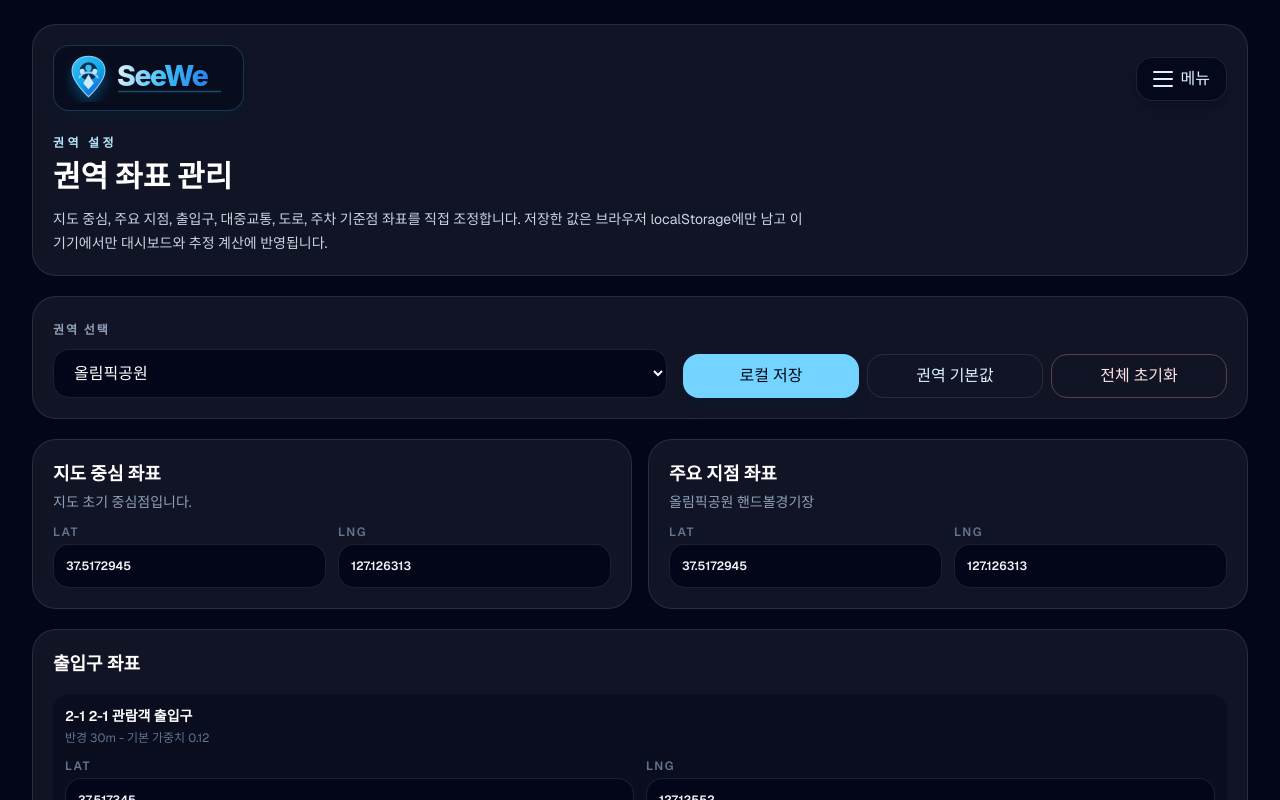
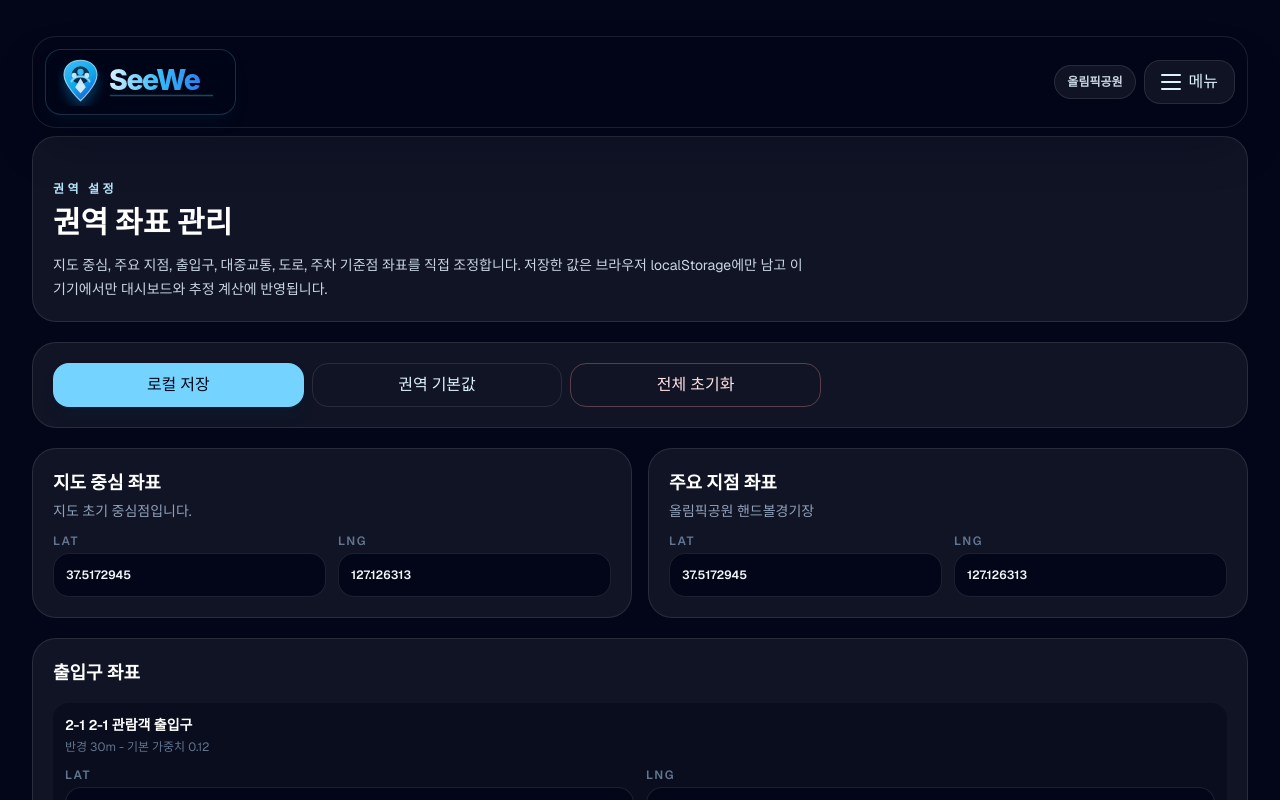
Before and after one commit to Kimajun0919/SeeWe, a Next.js app: page /settings/areas in a window 1280 px wide. Shown: the top 800 px of the page. Built offline with nearby package versions, Linux system fonts and the light colour scheme.

Commit message:
feat: streamline dashboard and area settings UI by removing redundant headers and integrating BrandLogo into DashboardMenu

```diff
--- a/components/dashboard/DashboardDetailsClient.tsx
+++ b/components/dashboard/DashboardDetailsClient.tsx
@@ -1,7 +1,6 @@
 "use client";
 
 import { useMemo, useState } from "react";
-import { BrandLogo } from "@/components/common/BrandLogo";
 import { ErrorNotice } from "@/components/common/ErrorNotice";
 import { LoadingSkeleton } from "@/components/common/LoadingSkeleton";
 import { defaultAreaNm, getAreaConfig as getStaticAreaConfig } from "@/lib/config/areas";
@@ -33,20 +32,12 @@ export function DashboardDetailsClient({ initialAreaNm }: DashboardDetailsClient
   return (
     <main className="min-h-dvh overflow-x-hidden bg-[radial-gradient(circle_at_top,rgba(14,165,233,0.18),transparent_36%),#020617] px-3 py-4 text-slate-100 sm:px-6 sm:py-6 lg:px-8">
       <div className="mx-auto flex w-full max-w-7xl flex-col gap-4 sm:gap-5">
-        <header className="rounded-[1.75rem] border border-white/10 bg-white/[0.06] p-4 shadow-2xl shadow-slate-950/25 sm:rounded-3xl sm:p-5">
-          <div className="flex flex-col gap-4 lg:flex-row lg:items-center lg:justify-between">
-            <div className="min-w-0">
-              <BrandLogo />
-            </div>
-
         <DashboardMenu
           areaNm={areaConfig.areaNm}
           areaOptions={areaConfigs}
           currentPage="details"
           onAreaChange={setAreaNm}
         />
-          </div>
-        </header>
 
         <RefreshControl
           isFetching={live.isFetching}
--- a/components/dashboard/DashboardMenu.tsx
+++ b/components/dashboard/DashboardMenu.tsx
@@ -2,6 +2,7 @@
 
 import Link from "next/link";
 import { useEffect, useRef, useState } from "react";
+import { BrandLogo } from "@/components/common/BrandLogo";
 
 type DashboardMenuProps = {
   areaNm: string;
@@ -53,13 +54,26 @@ export function DashboardMenu({ areaNm, areaOptions, currentPage, feedbackFormUr
   }, [isOpen]);
 
   return (
-    <div ref={menuRef} className="relative">
+    <nav
+      ref={menuRef}
+      aria-label="주요 메뉴"
+      className="sticky top-3 z-50 rounded-[1.75rem] border border-white/10 bg-slate-950/85 p-3 shadow-2xl shadow-slate-950/30 backdrop-blur sm:rounded-3xl"
+    >
+      <div className="flex items-center justify-between gap-3">
+        <div className="min-w-0 flex-1">
+          <BrandLogo />
+        </div>
+
+        <div className="flex min-w-0 items-center gap-2">
+          <span className="hidden max-w-40 truncate rounded-full border border-white/10 bg-white/[0.06] px-3 py-2 text-xs font-semibold text-slate-300 sm:inline">
+            {areaOptions?.find((area) => area.areaNm === areaNm)?.displayName ?? areaNm}
+          </span>
           <button
             type="button"
             aria-expanded={isOpen}
             aria-label="메뉴 열기"
             onClick={() => setIsOpen((current) => !current)}
-        className="inline-flex min-h-11 w-full items-center justify-center gap-2 rounded-2xl border border-white/10 bg-slate-950/80 px-4 py-2 text-sm font-semibold text-sky-100 shadow-lg shadow-slate-950/20 transition hover:bg-white/10 sm:w-auto"
+            className="inline-flex min-h-11 items-center justify-center gap-2 rounded-2xl border border-white/10 bg-white/[0.06] px-4 py-2 text-sm font-semibold text-sky-100 transition hover:bg-white/10"
           >
             <span className="flex h-4 w-5 flex-col justify-between" aria-hidden="true">
               <span className="h-0.5 rounded-full bg-current" />
@@ -68,9 +82,11 @@ export function DashboardMenu({ areaNm, areaOptions, currentPage, feedbackFormUr
             </span>
             메뉴
           </button>
+        </div>
+      </div>
 
       {isOpen ? (
-        <div className="absolute right-0 top-12 z-50 grid w-56 gap-2 rounded-3xl border border-white/10 bg-slate-950/95 p-3 text-sm shadow-2xl shadow-slate-950/40 backdrop-blur">
+        <div className="absolute right-3 top-[4.5rem] z-50 grid w-[min(20rem,calc(100vw-2rem))] gap-2 rounded-3xl border border-white/10 bg-slate-950/95 p-3 text-sm shadow-2xl shadow-slate-950/40 backdrop-blur">
           {canSelectArea ? (
             <label className="grid gap-2 rounded-2xl bg-white/[0.06] p-3 text-xs font-semibold uppercase tracking-[0.14em] text-slate-400">
               권역 선택
@@ -115,6 +131,6 @@ export function DashboardMenu({ areaNm, areaOptions, currentPage, feedbackFormUr
           ) : null}
         </div>
       ) : null}
-    </div>
+    </nav>
   );
 }
--- a/components/dashboard/DashboardOverviewClient.tsx
+++ b/components/dashboard/DashboardOverviewClient.tsx
@@ -1,7 +1,6 @@
 "use client";
 
 import { useMemo, useState } from "react";
-import { BrandLogo } from "@/components/common/BrandLogo";
 import { ErrorNotice } from "@/components/common/ErrorNotice";
 import { LoadingSkeleton } from "@/components/common/LoadingSkeleton";
 import { CrowdMap } from "@/components/map/CrowdMap";
@@ -31,11 +30,6 @@ export function DashboardOverviewClient({ initialAreaNm }: DashboardOverviewClie
   return (
     <main className="min-h-dvh overflow-x-hidden bg-[radial-gradient(circle_at_top,rgba(14,165,233,0.22),transparent_35%),#020617] px-3 py-4 text-slate-100 sm:px-6 sm:py-6 lg:px-8">
       <div className="mx-auto flex w-full max-w-7xl flex-col gap-4 sm:gap-5">
-        <header className="flex flex-col gap-5 rounded-[1.75rem] border border-white/10 bg-white/[0.06] p-4 shadow-2xl shadow-slate-950/25 sm:rounded-3xl sm:p-5 lg:flex-row lg:items-center lg:justify-between">
-          <div className="min-w-0 flex-1">
-            <BrandLogo />
-          </div>
-
         <DashboardMenu
           areaNm={areaConfig.areaNm}
           areaOptions={areaConfigs}
@@ -43,7 +37,6 @@ export function DashboardOverviewClient({ initialAreaNm }: DashboardOverviewClie
           feedbackFormUrl={feedbackFormUrl}
           onAreaChange={setAreaNm}
         />
-        </header>
 
         {live.isError ? <ErrorNotice message={live.errorMessage} /> : null}
 
--- a/components/settings/AreaSettingsClient.tsx
+++ b/components/settings/AreaSettingsClient.tsx
@@ -2,7 +2,6 @@
 
 import Link from "next/link";
 import { useMemo, useState } from "react";
-import { BrandLogo } from "@/components/common/BrandLogo";
 import { DashboardMenu } from "@/components/dashboard/DashboardMenu";
 import { areaConfigs as defaultAreaConfigs, defaultAreaNm, getAreaConfig as getDefaultAreaConfig } from "@/lib/config/areas";
 import { useLocalAreaConfigs } from "@/lib/hooks/useLocalAreaConfigs";
@@ -118,16 +117,14 @@ export function AreaSettingsClient({ initialAreaNm }: AreaSettingsClientProps) {
   return (
     <main className="min-h-dvh overflow-x-hidden bg-slate-950 px-3 py-4 text-slate-100 sm:px-6 sm:py-6 lg:px-8">
       <div className="mx-auto max-w-7xl">
-        <header className="rounded-[1.75rem] border border-white/10 bg-white/[0.06] p-4 sm:rounded-3xl sm:p-5">
-          <div className="flex flex-col gap-4 sm:flex-row sm:items-center sm:justify-between">
-            <BrandLogo />
         <DashboardMenu
           areaNm={selectedArea.areaNm}
           areaOptions={activeConfigs}
           currentPage="settings"
           onAreaChange={setSelectedAreaNm}
         />
-          </div>
+
+        <header className="mt-5 rounded-[1.75rem] border border-white/10 bg-white/[0.06] p-4 sm:rounded-3xl sm:p-5">
           <p className="mt-6 text-xs font-semibold uppercase tracking-[0.24em] text-sky-200 sm:tracking-[0.28em]">
             권역 설정
           </p>
@@ -139,26 +136,7 @@ export function AreaSettingsClient({ initialAreaNm }: AreaSettingsClientProps) {
         </header>
 
         <section className="mt-5 rounded-[1.75rem] border border-white/10 bg-white/[0.06] p-4 sm:rounded-3xl sm:p-5">
-          <div className="grid gap-4 lg:grid-cols-[1fr_auto] lg:items-end">
-            <div>
-              <label htmlFor="settings-area-select" className="text-xs font-semibold uppercase tracking-[0.16em] text-slate-400">
-                권역 선택
-              </label>
-              <select
-                id="settings-area-select"
-                value={selectedArea.areaNm}
-                onChange={(event) => setSelectedAreaNm(event.target.value)}
-                className="mt-2 min-h-12 w-full rounded-2xl border border-white/10 bg-slate-950 px-4 py-3 text-sm font-semibold text-white outline-none ring-sky-300 transition focus:ring-2"
-              >
-                {activeConfigs.map((area) => (
-                  <option key={area.areaNm} value={area.areaNm}>
-                    {area.displayName}
-                  </option>
-                ))}
-              </select>
-            </div>
-
-            <div className="grid gap-2 sm:grid-cols-3 lg:min-w-[34rem]">
+          <div className="grid gap-2 sm:grid-cols-3 lg:max-w-3xl">
               <button
                 type="button"
                 onClick={saveDraft}
@@ -180,7 +158,6 @@ export function AreaSettingsClient({ initialAreaNm }: AreaSettingsClientProps) {
               >
                 전체 초기화
               </button>
-            </div>
           </div>
 
           {statusMessage ? (
```
Lines whose indentation alone changed are shown as unchanged.
